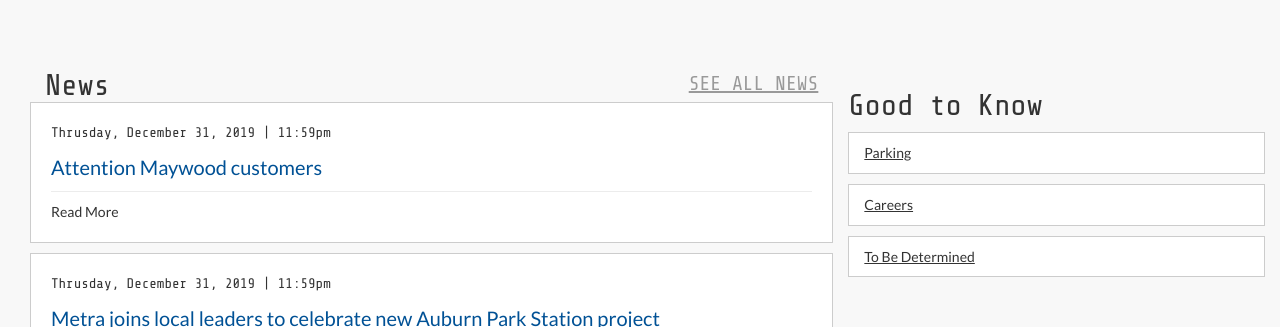
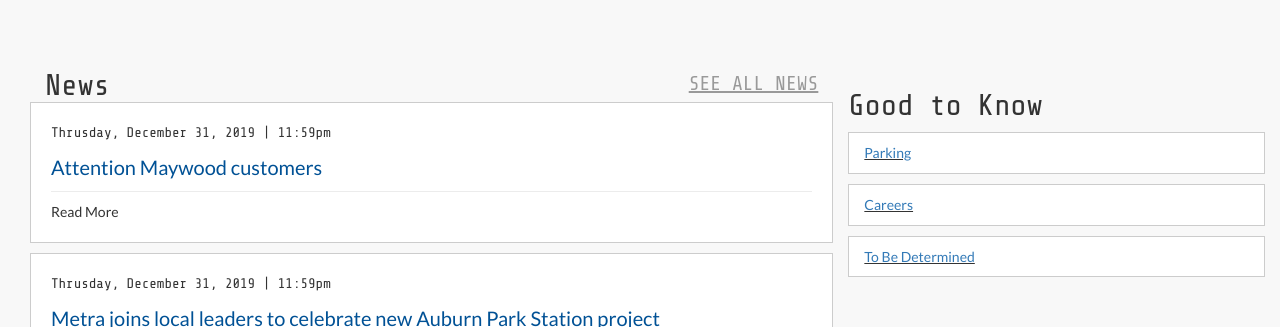
Before and after one commit to ClarityPartners/metra-demo, a website: page index.html in a window 1280 px wide. Shown: the part 6360-6687 px from the top of the page. Drawn offline with nearby package versions, Linux system fonts and the light colour scheme; files whose address does not match are found by name.

Commit message:
forgot this one

```diff
--- a/index.html
+++ b/index.html
@@ -251,9 +251,9 @@
 
 						<h2>Good to Know</h2>
 						<ul class="alert-menu col-md-4" role="menu">
-							<li>Parking</li>
-							<li>Careers</li>
-							<li>To Be Determined</li>
+							<li><a title="parking" href="#">Parking</a></li>
+							<li><a title="careers" href="#">Careers</a></li>
+							<li><a title="to be determined" href="#">To Be Determined</a></li>
 						</ul>
 
 					</div>
```
